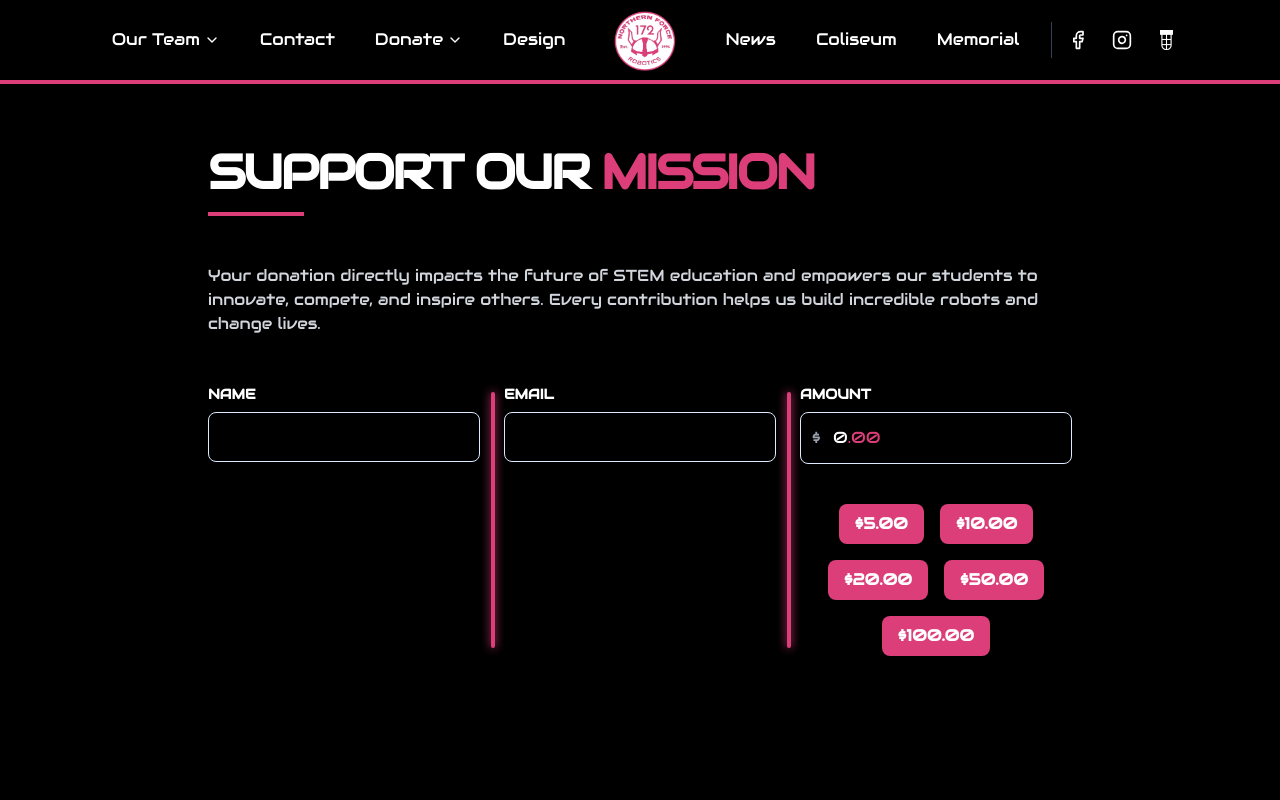
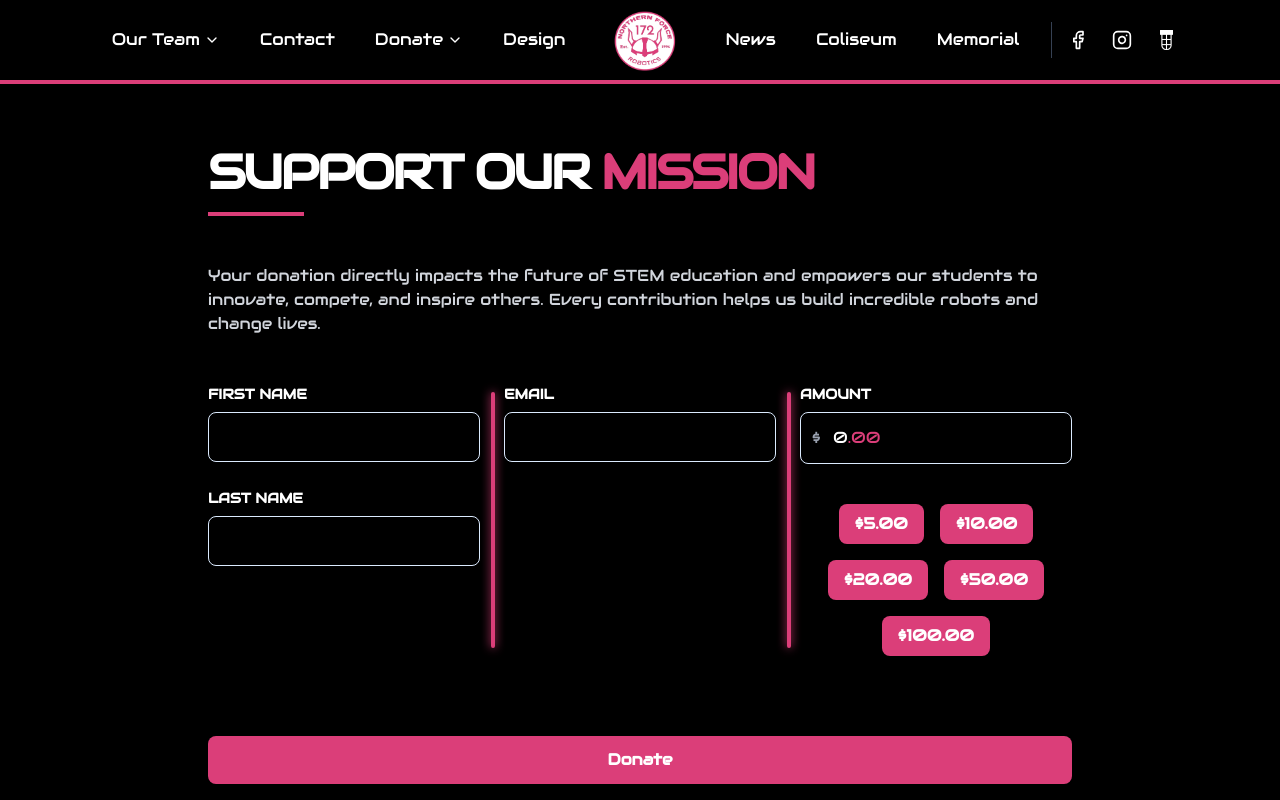
Before and after one commit to NorthernForce/Web2026RobotAwesomeness, a React (Vite) app: page /donate in a window 1280 px wide. Shown: the top 800 px of the page. Built offline with nearby package versions, Linux system fonts and the light colour scheme.

Commit message:
added alerts

```diff
--- /dev/null
+++ b/src/Donate.css
@@ -0,0 +1,17 @@
+@keyframes fadeIn {
+  from { opacity: 0; transform: scale(0.95); }
+  to { opacity: 1; transform: scale(1); }
+}
+
+@keyframes fadeOut {
+  from { opacity: 1; transform: scale(1); }
+  to { opacity: 0; transform: scale(0.95); }
+}
+
+.animate-fadeIn {
+  animation: fadeIn 0.2s ease-out;
+}
+
+.animate-fadeOut {
+  animation: fadeOut 0.2s ease-out;
+}
--- a/src/Donate.tsx
+++ b/src/Donate.tsx
@@ -2,14 +2,25 @@ import { Navigation } from './components/Navigation';
 import { Footer } from './components/Footer';
 import { LinksSection } from './components/LinksSection';
 import { useState } from 'react';
+import './Donate.css';
 
 export function Donate() {
 
   const [formData, setFormData] = useState({
-      name: '',
+      namef: '',
+      namel: '',
       email: '',
+      phonenum: '',
       amount: '0.00'
   });
+
+  const [popup, setPopup] = useState({
+    show: false,
+    title: "",
+    message: ""
+  });
+
+  const [dollars, cents] = formData.amount.split(".");
 
   const handleChange = (e: React.ChangeEvent<HTMLInputElement | HTMLTextAreaElement>) => {
     const { name, value } = e.target;
@@ -51,7 +62,62 @@ export function Donate() {
     }));
   };
 
-  const [dollars, cents] = formData.amount.split(".");
+  const handleSubmit = () => {
+    const amountNum = parseFloat(formData.amount);
+
+    if (isNaN(amountNum) || amountNum < 5) {
+      setPopup({
+        show: true,
+        title: "Invalid Amount",
+        message: "Minimum donation is $5.00 we dont want ur pennies"
+      });
+      return;
+    }
+
+    const emailValid = /^[^\s@]+@[^\s@]+\.[^\s@]+$/.test(formData.email);
+    if (!emailValid) {
+      setPopup({
+        show: true,
+        title: "Invalid Email",
+        message: "Please enter a valid email address."
+      });
+      return;
+    }
+
+    if (formData.namef.trim() === "" || formData.namel.trim() === "") {
+      setPopup({
+        show: true,
+        title: "Invalid Name",
+        message: "Please enter your full name."
+      });
+      return;
+    }
+
+    setPopup({
+      show: true,
+      title: "Thank You!",
+      message: "We stole ur money lol"
+    });
+  };
+
+  const Popup = () => (
+    popup.show && (
+      <div className="fixed inset-0 bg-black/70 backdrop-blur-sm flex items-center justify-center z-50">
+        <div className="bg-black border border-[#db3e79] rounded-xl p-6 max-w-sm w-full shadow-[0_0_20px_#db3e79] animate-fadeIn">
+          <h2 className="text-2xl font-bold text-[#db3e79] mb-3">{popup.title}</h2>
+          <p className="text-gray-200 mb-6">{popup.message}</p>
+          <button
+            onClick={() => {
+              setPopup({ show: false, title: "", message: "" });
+            }}
+            className="w-full bg-[#db3e79] hover:bg-[#c1356b] text-white font-bold py-2 rounded-lg transition animate-fadeIn"
+          >
+            Close
+          </button>
+        </div>
+      </div>
+    )
+  );
 
   return (
     <>
@@ -61,6 +127,7 @@ export function Donate() {
     <div className="bg-black">
         <div className="min-h-screen">
           <Navigation />
+          <Popup />
           <div className="max-w-4xl mx-auto px-4 py-16 text-white">
             <div className="mb-12">
               <h1 className="text-5xl font-black mb-4 text-white tracking-tighter uppercase">
@@ -90,13 +157,13 @@ export function Donate() {
                 {/* Divider between col 2 & 3 (lg and up) */}
                 <div className="hidden lg:block absolute top-2 bottom-2 left-[calc(66.66%+0.3rem)] w-[4px] bg-[#db3e79] rounded-full -translate-x-1/2 shadow-[0_0_10px_#db3e79]"></div>
 
-                {/* Name Segment */}
+                {/* First Name */}
                 <div>
-                  <label className="block text-sm font-bold uppercase mb-2">Name</label>
+                  <label className="block text-sm font-bold uppercase mb-2">First Name</label>
                   <input
                     type="text"
-                    name="name"
-                    value={formData.name}
+                    name="namef"
+                    value={formData.namef}
                     onChange={handleChange}
                     required
                     disabled={status === 'loading'}
@@ -147,8 +214,19 @@ export function Donate() {
                   </div>
                 </div>
 
-                {/* Placeholder for 2nd name part*/}
-                <div></div>
+                {/* Last Name */}
+                <div>
+                  <label className="block text-sm font-bold uppercase mb-2">Last Name</label>
+                  <input
+                    type="text"
+                    name="namel"
+                    value={formData.namel}
+                    onChange={handleChange}
+                    required
+                    disabled={status === 'loading'}
+                    className="w-full bg-black border border-blue-100 px-4 py-3 text-white focus:border-[#db3e79]
+                              focus:outline-none disabled:opacity-50 rounded-lg" />
+                </div>
 
                 {/* Placeholder for 2nd email part*/}
                 <div></div>
@@ -167,6 +245,15 @@ export function Donate() {
                   ))}
                 </div>
               </section>
+
+              {/*Submit Button*/}
+              <button
+                onClick={handleSubmit}
+                className="mt-8 bg-[#db3e79] hover:bg-[#c1356b] text-white font-bold py-3 px-6 rounded-lg w-full transition duration-300"
+              >
+                Donate
+              </button>
+
             </div>
           </div>
         </div>
```
Also changed, not shown: src/App.css (line endings or trailing spaces).
